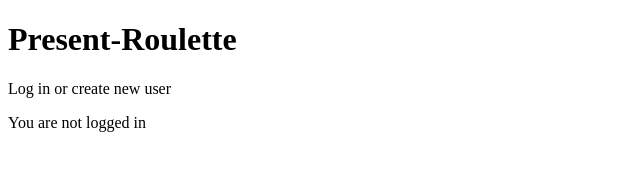
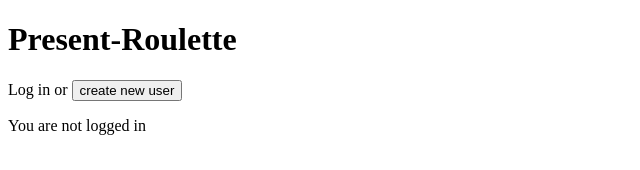
Before and after one commit to mstolin/wishlist-inviter, a Vue app in the folder frontend/: page / in a window 1280 px wide. Shown: the top 170 px of the page, without its empty margins (0-640 px from the left). Built offline with nearby package versions, Linux system fonts and the light colour scheme.

Commit message:
Tried to get a dummt userId

```diff
--- a/frontend/src/App.vue
+++ b/frontend/src/App.vue
@@ -15,13 +15,18 @@ export default {
             userId: null,
         };
     },
+    methods: {
+        updateUserId(userId) {
+            this.userId = userId;
+        }
+    },
 };
 </script>
 
 <template>
     <header>
         <h1>Present-Roulette</h1>
-        <UserInfo v-bind:userId="userId" />
+        <UserInfo v-bind:userId="userId" @receivedUserId="updateUserId" />
     </header>
 
     <main>
--- a/frontend/src/components/UserInfo.vue
+++ b/frontend/src/components/UserInfo.vue
@@ -3,10 +3,16 @@ export default {
     props: {
         userId: String,
     },
+    emits: ['receivedUserId'],
+    methods: {
+        getUserId() {
+            this.$emit('receivedUserId', 'testetst');
+        }
+    }
 };
 </script>
 
 <template>
     <div v-if="userId">Welcome {{ userId }}</div>
-    <div v-else>Log in or create new user</div>
+    <div v-else>Log in or <button @click="getUserId">create new user</button></div>
 </template>
```
